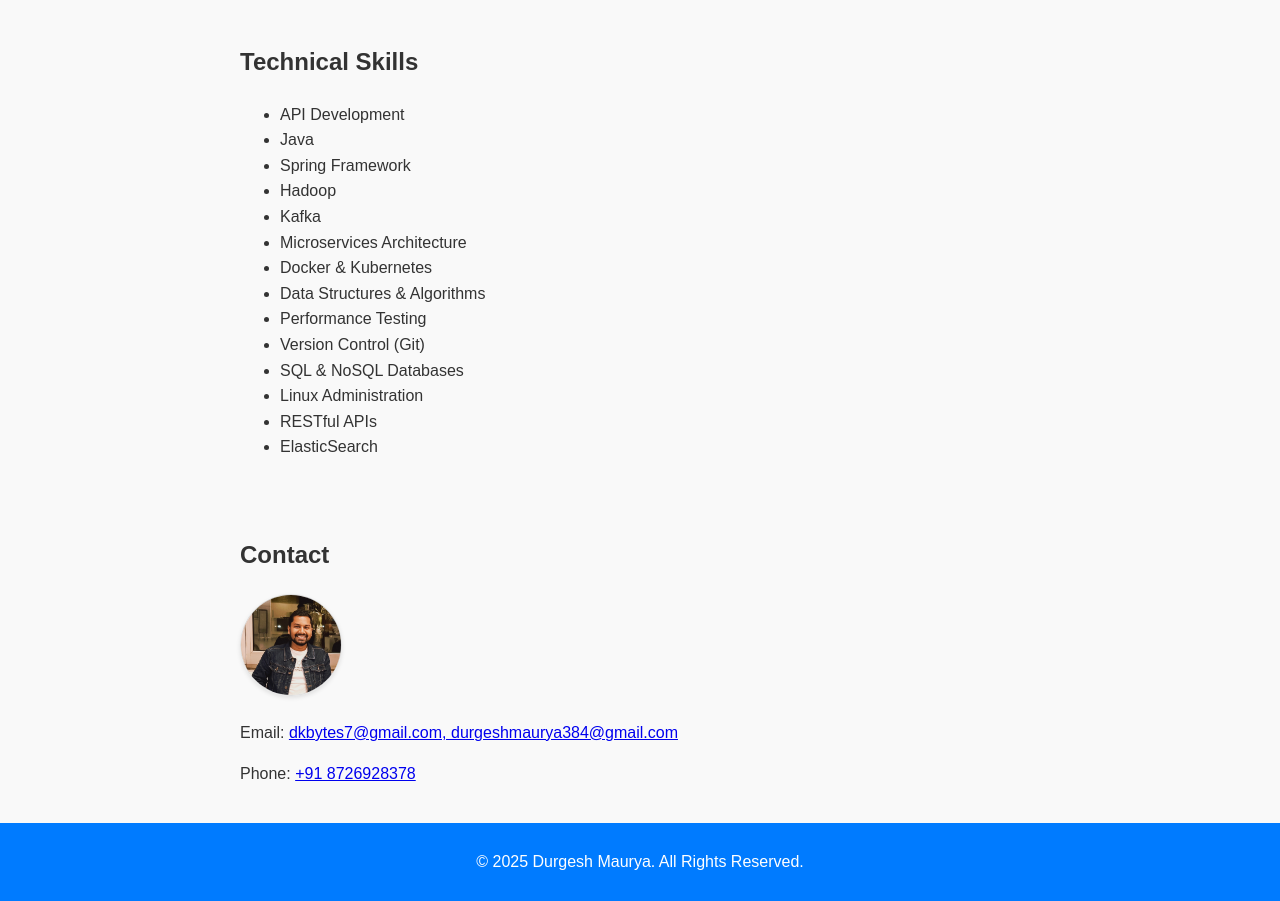
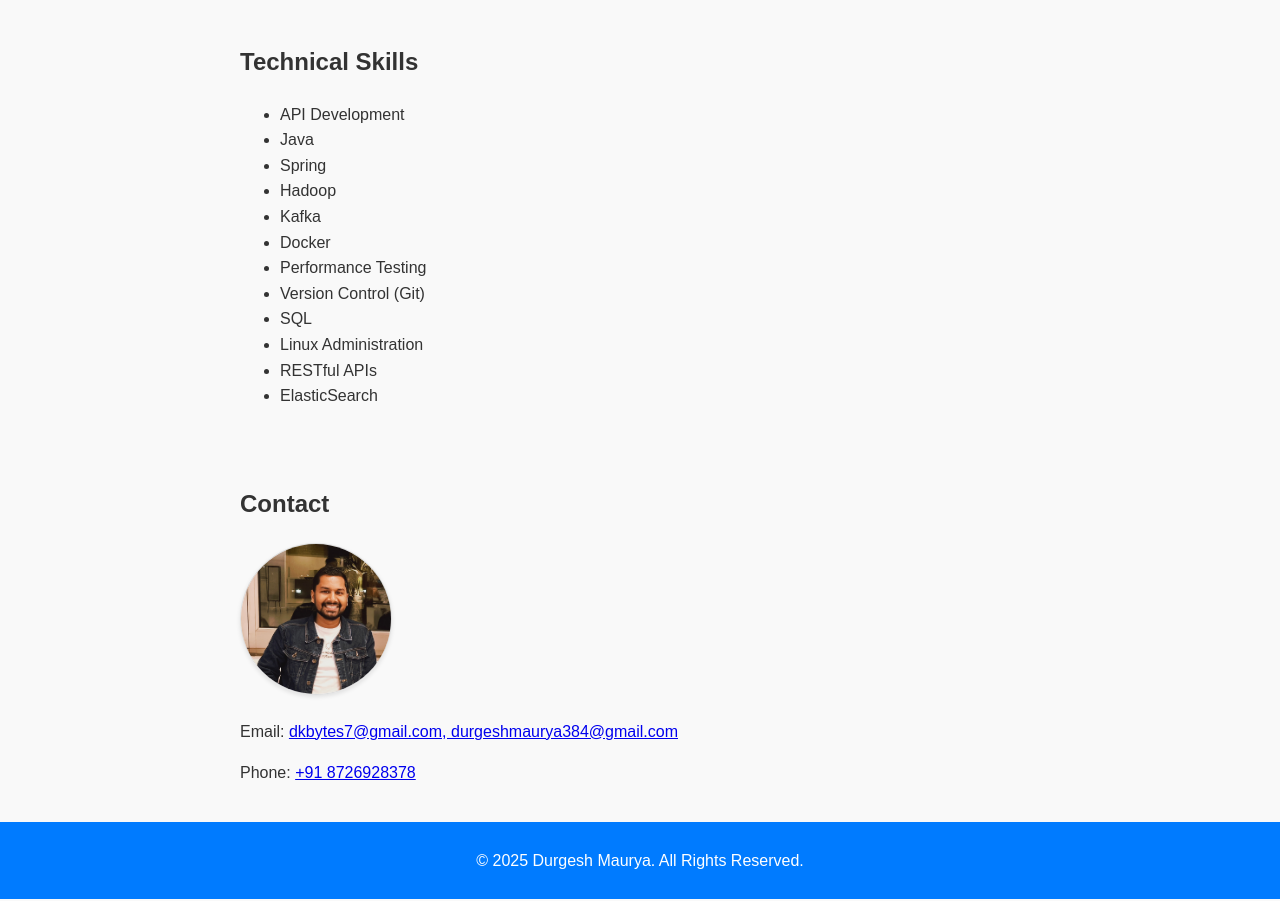
Before and after one commit to dkbytes/DurgeshPortfolio, a plain HTML site: page index.html in a window 1280 px wide. Shown: the part 1448-2349 px from the top of the page. Drawn offline with Linux system fonts and the light colour scheme.

Commit message:
Add files via upload

```diff
--- a/index.html
+++ b/index.html
@@ -71,15 +71,13 @@
         <ul>
             <li>API Development</li>
             <li>Java</li>
-            <li>Spring Framework</li>
+            <li>Spring</li>
             <li>Hadoop</li>
             <li>Kafka</li>
-            <li>Microservices Architecture</li>
-            <li>Docker & Kubernetes</li>
-            <li>Data Structures & Algorithms</li>
+            <li>Docker</li>
             <li>Performance Testing</li>
             <li>Version Control (Git)</li>
-            <li>SQL & NoSQL Databases</li>
+            <li>SQL</li>
             <li>Linux Administration</li>
             <li>RESTful APIs</li>
             <li>ElasticSearch</li>
--- a/styles.css
+++ b/styles.css
@@ -53,8 +53,8 @@ section {
 }
 
 .contact-img {
-    max-width: 100px; /* Passport-sized width */
-    height: 100px;
+    max-width: 150px; /* Passport-sized width */
+    height: 150px;
     border-radius: 50%; /* Circular shape */
     object-fit: cover; /* Ensures the image covers the area without distortion */
     box-shadow: 0 2px 4px rgba(0, 0, 0, 0.1); /* Adds a subtle shadow for a professional touch */
```
